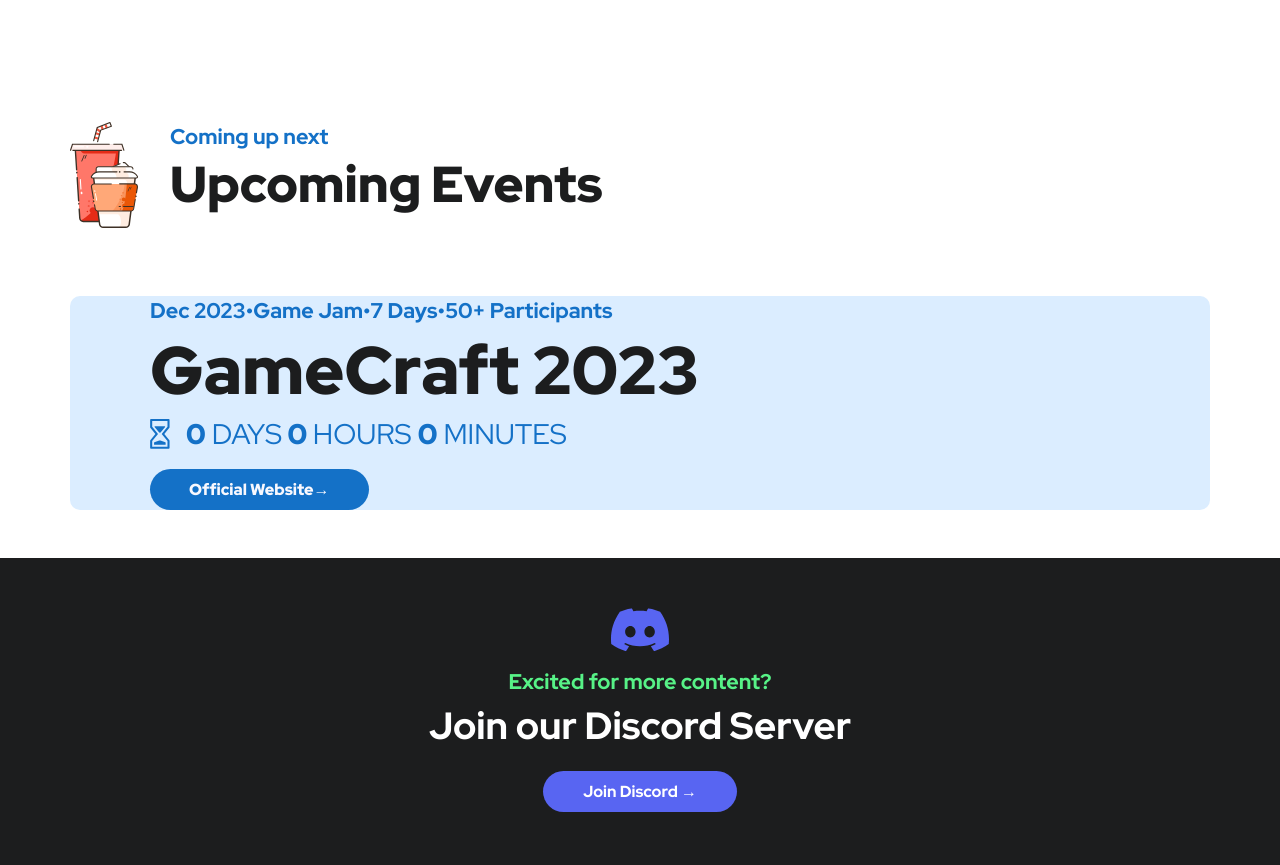
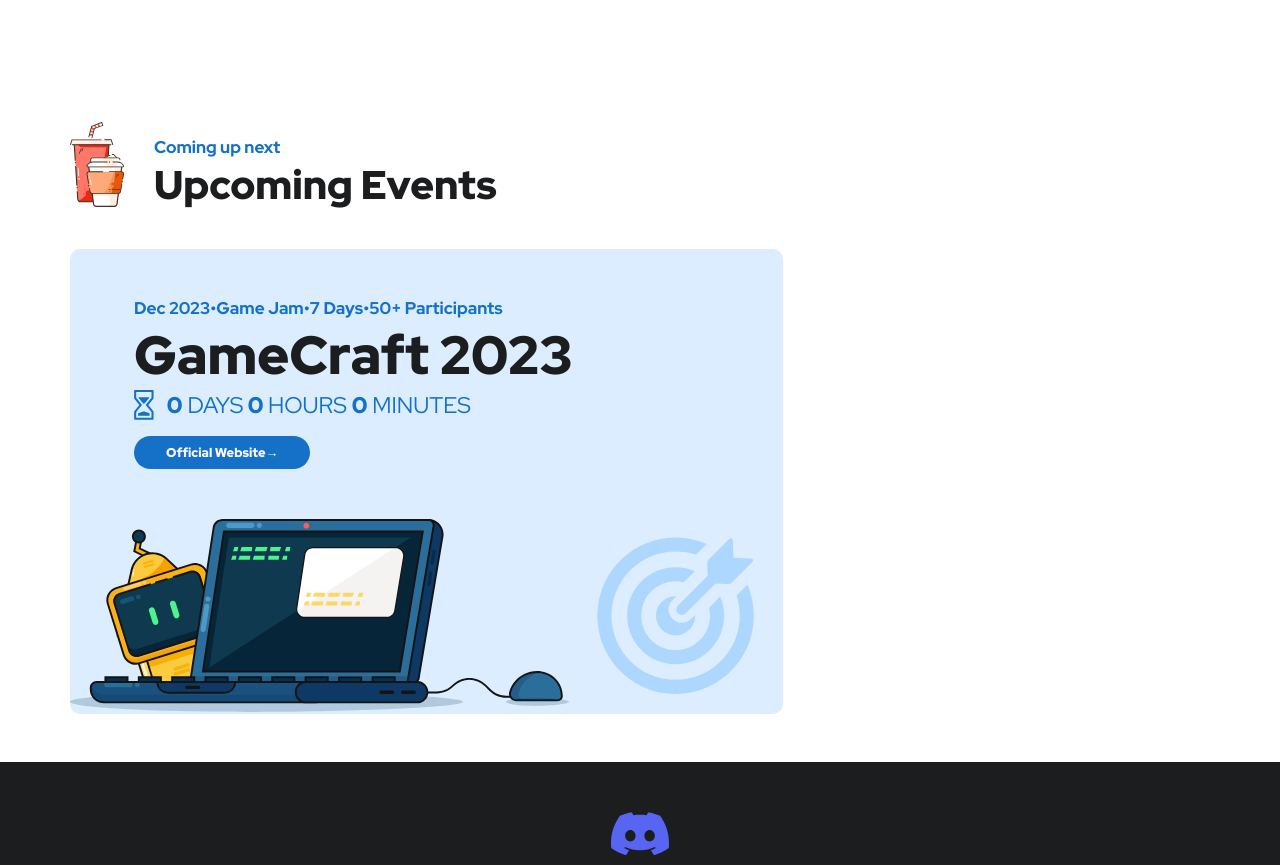
Before and after one commit to nus-gdg/nus-gdg.github.io, a React (Create React App) app in the folder new/: page / in a window 1280 px wide. Shown: the part 2440-3305 px from the top of the page. Built offline with nearby package versions, Linux system fonts and the light colour scheme.

Commit message:
Stylize main event card

```diff
--- a/new/src/sections/events/events.scss
+++ b/new/src/sections/events/events.scss
@@ -71,18 +71,24 @@
 .header-events {
   display: flex;
   flex-direction: row;
+  align-items: end;
+  margin-bottom: 2.4rem;
+}
+
+.icon-events img {
+  width: 80%;
 }
 
 .header-text {
   display: flex;
   flex-direction: column;
-  margin-left: 2rem;
+  margin-left: 1rem;
 }
 
 .tagline-events {
   color: var(--Blue, #1471c7);
   font-family: "Red Hat Display";
-  font-size: 21.33px;
+  font-size: 17px;
   font-style: normal;
   font-weight: 700;
   line-height: normal;
@@ -91,8 +97,12 @@
 .heading-events {
   color: var(--Black, #1c1d1e);
   font-family: "Red Hat Display";
-  font-size: 50.52px;
+  font-size: 40px;
   font-style: normal;
   font-weight: 900;
   line-height: normal;
 }
+
+.main-event {
+  width: 62.5%;
+}
--- a/new/src/sections/events/mainEventItem.scss
+++ b/new/src/sections/events/mainEventItem.scss
@@ -1,19 +1,19 @@
 .main-event-card {
   border-radius: 10px;
   background: #dbedff;
+  padding-top: 3rem;
 }
 
-.main-event-card-header {
+.main-event-header {
   display: flex;
   flex-direction: column;
-  margin-top: 4rem;
-  margin-left: 5rem;
+  margin-left: 4rem;
 }
 
 .main-event-tagline {
   color: var(--Blue, #1471c7);
   font-family: "Red Hat Display";
-  font-size: 21.33px;
+  font-size: 17px;
   font-style: normal;
   font-weight: 700;
   line-height: normal;
@@ -22,7 +22,7 @@
 .main-event-name {
   color: var(--Black, #1c1d1e);
   font-family: "Red Hat Display";
-  font-size: 67.34px;
+  font-size: 53.8px;
   font-style: normal;
   font-weight: 900;
   line-height: normal;
@@ -35,10 +35,10 @@
 }
 
 .main-event-countdown-text {
-  margin-left: 1rem;
+  margin-left: 0.8rem;
   color: var(--Blue, #1471c7);
   font-family: "Red Hat Display";
-  font-size: 28.43px;
+  font-size: 22.7px;
   font-style: normal;
   font-weight: 400;
   line-height: normal;
@@ -52,7 +52,7 @@
   border-width: 0;
   margin-top: 1rem;
   display: inline-flex;
-  padding: 10px 39px;
+  padding: 8px 32px;
   flex-direction: column;
   align-items: flex-start;
   gap: 10px;
@@ -60,8 +60,37 @@
   background: var(--Blue, #1471c7);
   color: var(--White-on-Black, #f8f8fe);
   font-family: "Red Hat Display";
-  font-size: 16px;
+  font-size: 12.8px;
   font-style: normal;
   font-weight: 900;
   line-height: normal;
 }
+
+.main-event-body {
+  display: flex;
+  flex-direction: row;
+  margin-top: 3rem;
+}
+
+.main-event-main-icon {
+  width: 70%;
+}
+
+.main-event-side-icon {
+  width: 30%;
+  display: flex;
+  align-items: center;
+  justify-content: center;
+}
+
+.main-event-main-icon img {
+  object-fit: contain;
+  height: 100%;
+  width: 100%;
+}
+
+.main-event-side-icon img {
+  object-fit: contain;
+  height: 80%;
+  width: 80%;
+}
--- a/new/src/sections/events/mainEventItem.tsx
+++ b/new/src/sections/events/mainEventItem.tsx
@@ -16,7 +16,7 @@
   const tagline = details.join("•");
   return (
     <div className="main-event-card">
-      <div className="main-event-card-header">
+      <div className="main-event-header">
         <span className="main-event-tagline">{tagline}</span>
         <span className="main-event-name">{name}</span>
         <div className="main-event-countdown">
@@ -29,7 +29,14 @@
           <button className="main-event-button">Official Website→</button>
         </a>
       </div>
-      <div className="main-event-card-body"></div>
+      <div className="main-event-body">
+        <div className="main-event-main-icon">
+          <img src={mainIcon} />
+        </div>
+        <div className="main-event-side-icon">
+          <img src={sideIcon} />
+        </div>
+      </div>
     </div>
   );
 };
```
